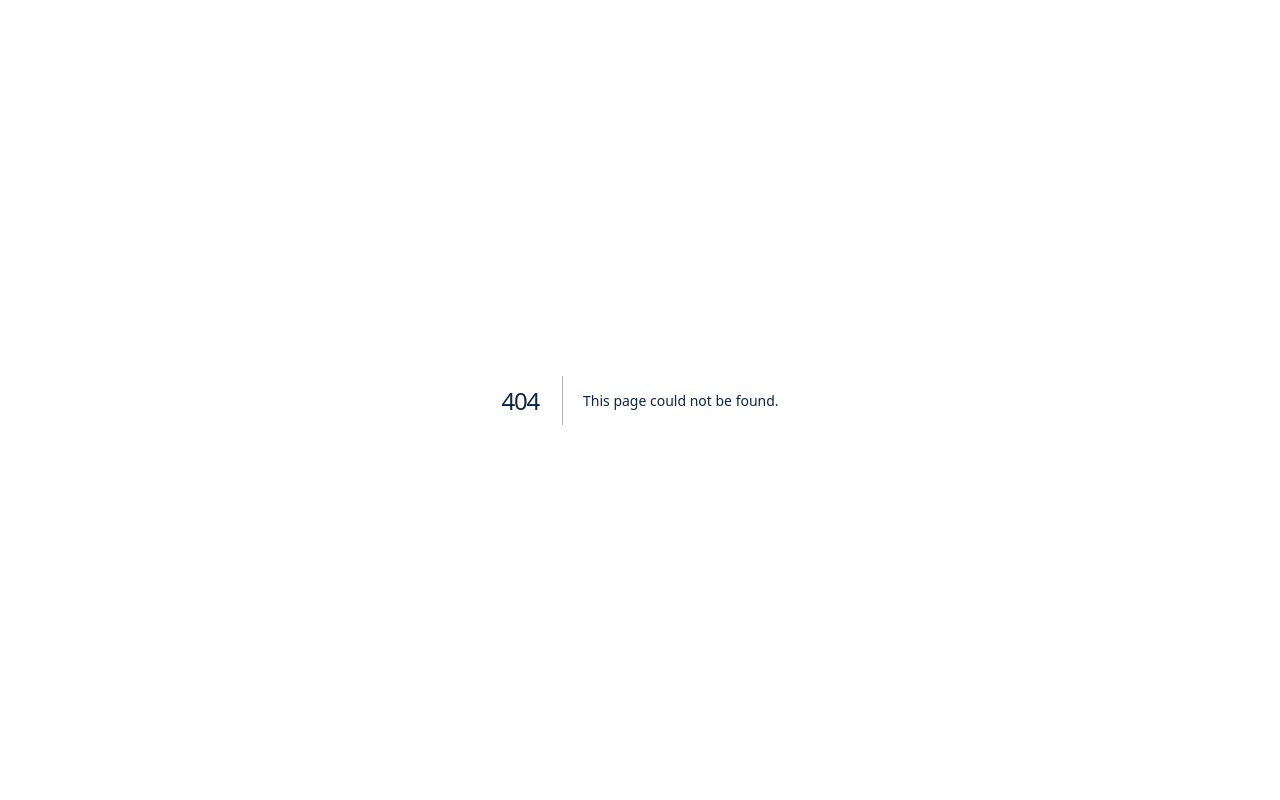
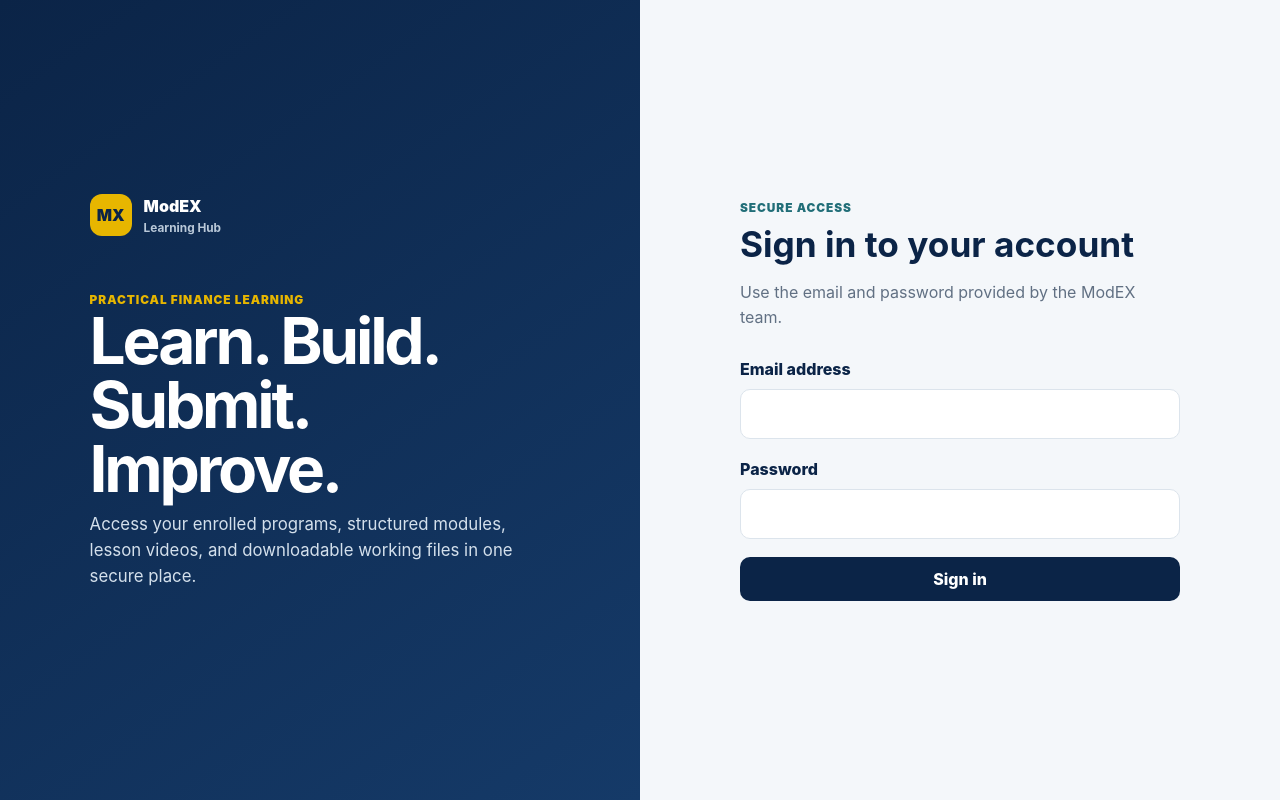
Before and after one commit to AymanRamzy/modex-website, a Next.js app in the folder learning-hub/: page /login in a window 1280 px wide. Before the commit this address had no page. Built offline with nearby package versions, Linux system fonts and the light colour scheme; no server answers.

Commit message:
Build Learning Hub login page

```diff
--- /dev/null
+++ b/learning-hub/app/login/page.tsx
@@ -0,0 +1,62 @@
+import { redirect } from "next/navigation";
+import { loginAction } from "@/app/actions";
+import { getCurrentUser } from "@/lib/current-user";
+
+export default async function LoginPage({
+  searchParams,
+}: {
+  searchParams: Promise<{ error?: string }>;
+}) {
+  const user = await getCurrentUser();
+  if (user) redirect(user.role === "ADMIN" ? "/admin" : "/dashboard");
+
+  const params = await searchParams;
+
+  return (
+    <main className="login-page">
+      <section className="login-panel login-brand">
+        <div className="brand" style={{ marginBottom: 54 }}>
+          <span className="brand-mark">MX</span>
+          <span>
+            ModEX
+            <span className="brand-subtitle">Learning Hub</span>
+          </span>
+        </div>
+        <div className="eyebrow" style={{ color: "#e7b600" }}>Practical finance learning</div>
+        <h1>Learn. Build. Submit. Improve.</h1>
+        <p className="lead">
+          Access your enrolled programs, structured modules, lesson videos, and downloadable working files in one secure place.
+        </p>
+      </section>
+
+      <section className="login-panel">
+        <form className="login-form" action={loginAction}>
+          <div className="eyebrow">Secure access</div>
+          <h2 style={{ fontSize: "2.2rem", marginBottom: 8 }}>Sign in to your account</h2>
+          <p className="muted" style={{ marginBottom: 28 }}>
+            Use the email and password provided by the ModEX team.
+          </p>
+
+          {params.error ? (
+            <div className="error-box" role="alert">
+              The email or password is incorrect.
+            </div>
+          ) : null}
+
+          <div className="field">
+            <label htmlFor="email">Email address</label>
+            <input id="email" name="email" type="email" autoComplete="email" required />
+          </div>
+          <div className="field">
+            <label htmlFor="password">Password</label>
+            <input id="password" name="password" type="password" autoComplete="current-password" required minLength={10} />
+          </div>
+
+          <button className="button button-secondary" style={{ width: "100%" }} type="submit">
+            Sign in
+          </button>
+        </form>
+      </section>
+    </main>
+  );
+}
```
